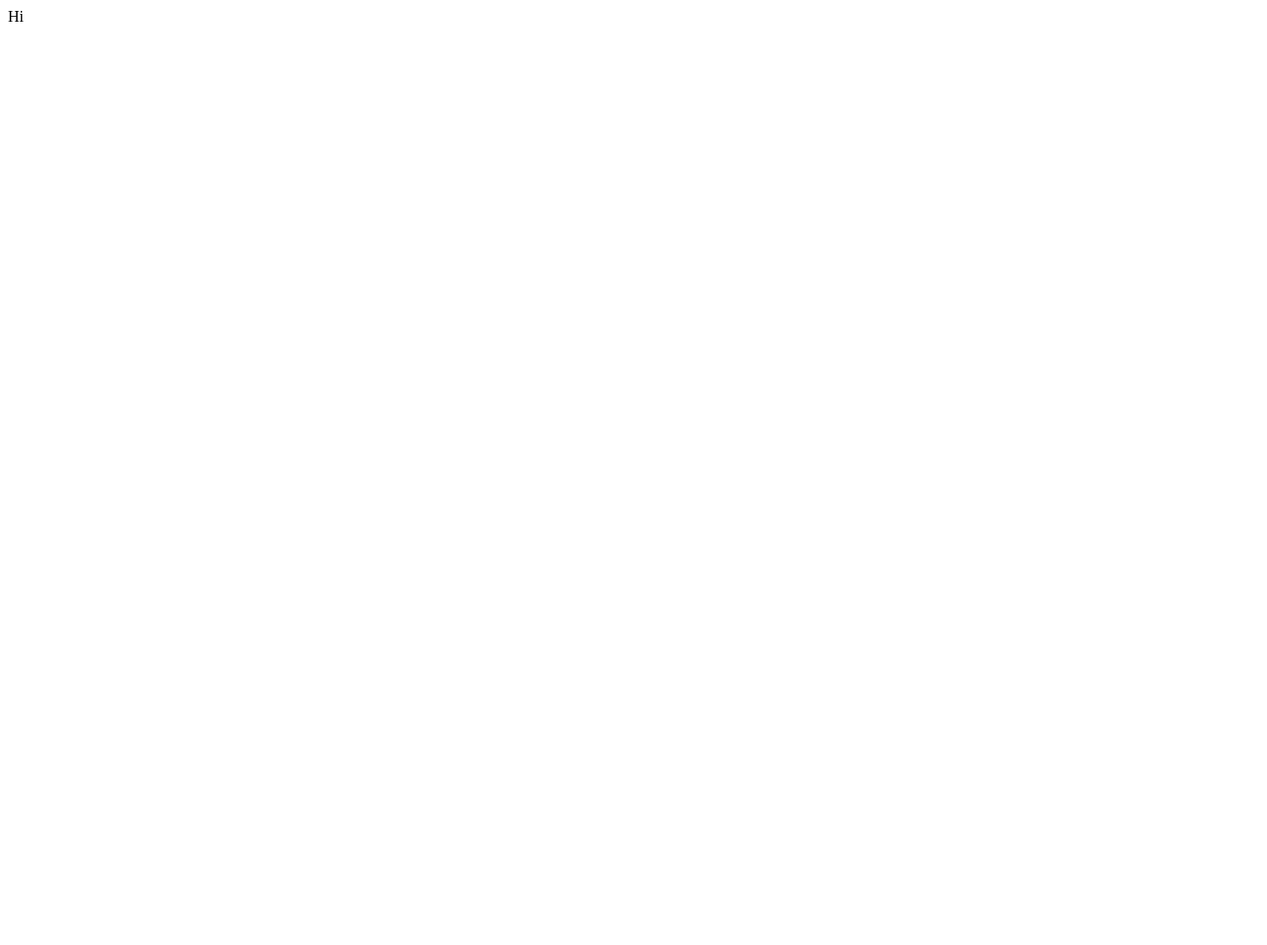
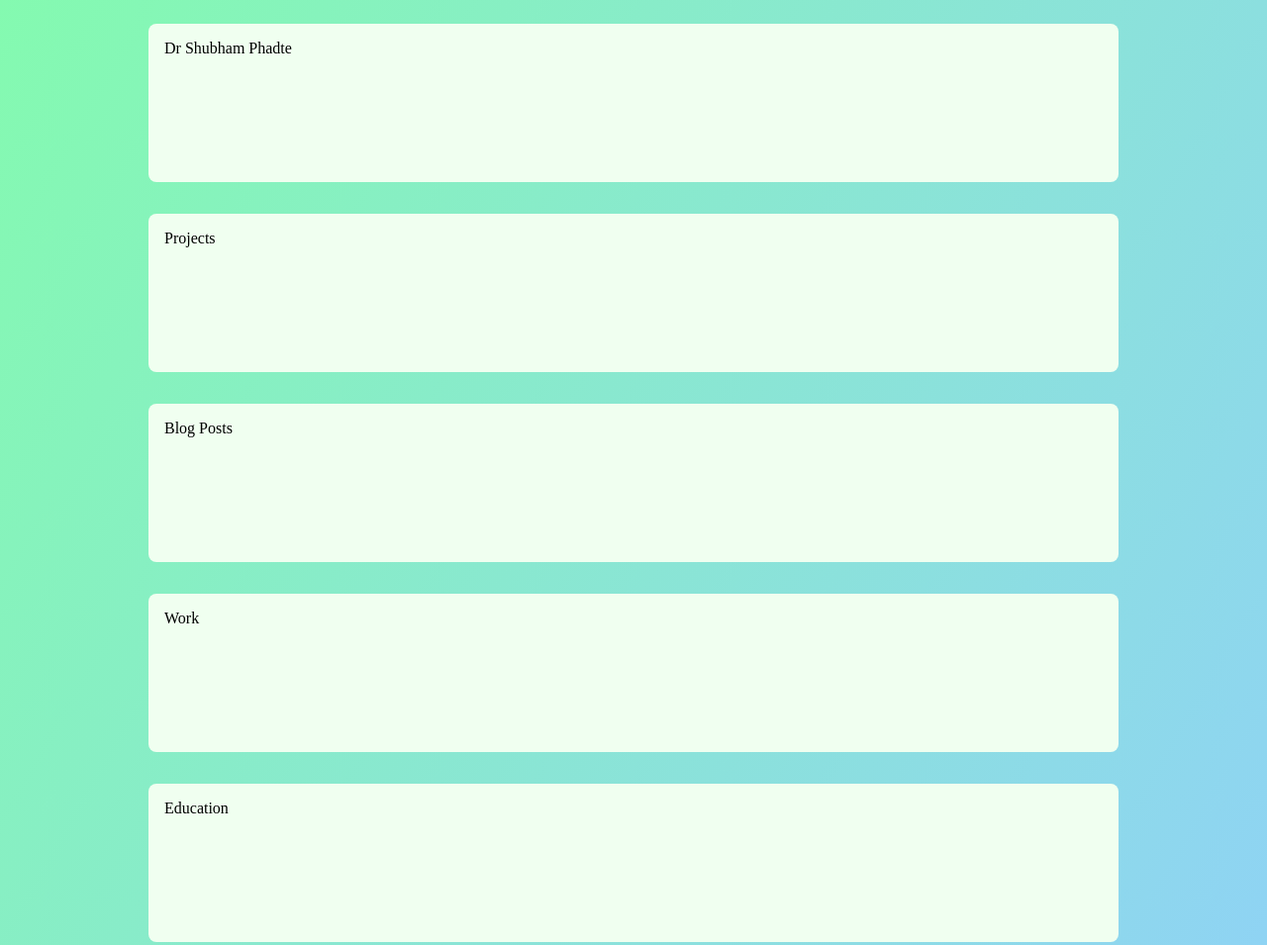
Before and after one commit to shubham-rp/shubham-rp.github.io, a plain HTML site: page index.html in a window 1280 px wide. Shown: the top 955 px of the page at 99% size. Before the commit the page ends 800 px from the top, so only its background shows below. Drawn offline with Linux system fonts and the light colour scheme.

Commit message:
structural changes - content and individual sections remaining

```diff
--- a/css/main.css
+++ b/css/main.css
@@ -1,3 +1,18 @@
 body {
-  font-size: medium;
+  background-image: linear-gradient(120deg, #84fab0 0%, #8fd3f4 100%);
 }
+
+.container {
+  display: grid;
+  margin: auto;
+}
+
+.container > div {
+  width: 75%;
+  margin: 16px;
+  padding: 16px;
+  height: 128px;
+  border-radius: 8px;
+  background-color: honeydew;
+  place-self: center;
+}
--- a/index.html
+++ b/index.html
@@ -3,9 +3,16 @@
   <head>
     <meta charset="UTF-8" />
     <meta name="viewport" content="width=device-width, initial-scale=1.0" />
+    <link rel="stylesheet" href="css/main.css"></link>
     <title>Sage Mode</title>
   </head>
   <body>
-    Hi
+    <div class="container">
+      <div class="intro">Dr Shubham Phadte</div>
+      <div class="projects">Projects</div>
+      <div class="blog">Blog Posts</div>
+      <div class="work">Work</div>
+      <div class="education">Education</div>
+    </div>
   </body>
 </html>
```
